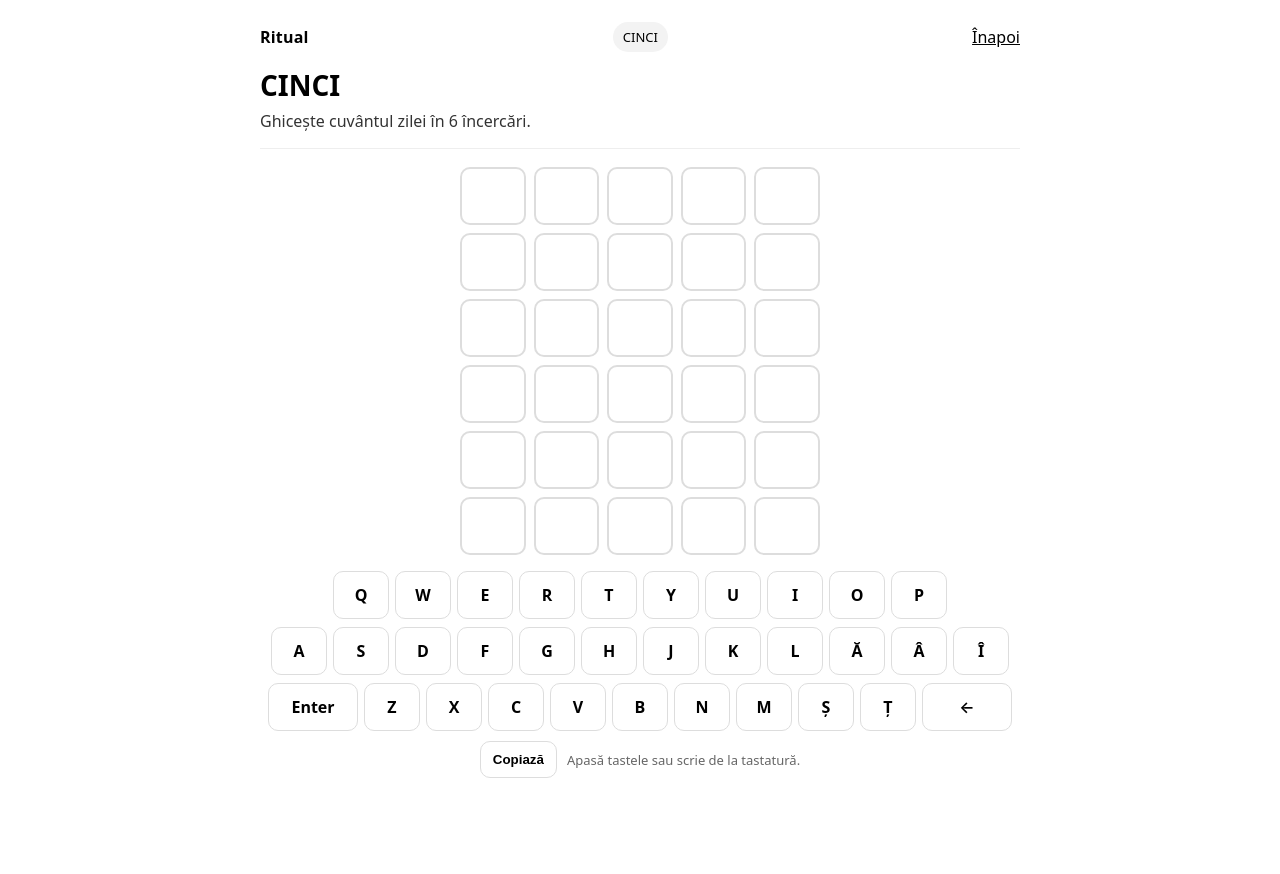
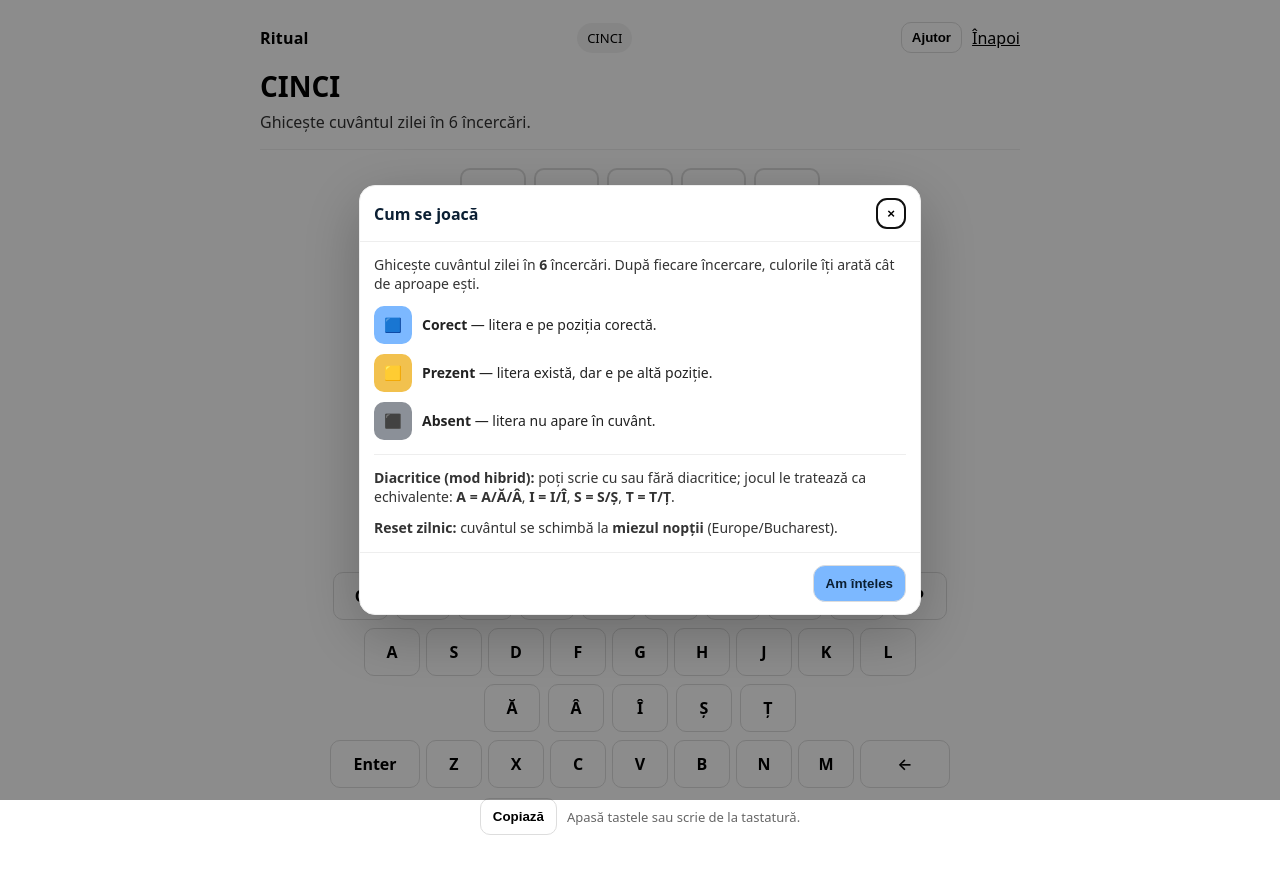
Before and after one commit to FPL-Majnun/ritual, a plain HTML site: page cinci.html in a window 1280 px wide. Before the commit the page ends 818 px from the top, so only its background shows below. Drawn offline with Linux system fonts and the light colour scheme.

Commit message:
Update cinci.html

```diff
--- a/cinci.html
+++ b/cinci.html
@@ -89,6 +89,80 @@
   z-index: 9999;
 }
 .toast.show { opacity: 1; }
+    /* Small header buttons (Ajutor / X) */
+.iconbtn{
+  border: 1px solid #ddd;
+  border-radius: 10px;
+  background: #fff;
+  padding: 8px 10px;
+  font-weight: 700;
+  cursor: pointer;
+  line-height: 1;
+}
+.iconbtn:hover { border-color: #bbb; }
+
+/* Help modal */
+.modalOverlay{
+  position: fixed;
+  inset: 0;
+  background: rgba(0,0,0,.45);
+  display: none;
+  align-items: center;
+  justify-content: center;
+  padding: 18px;
+  z-index: 10000;
+}
+.modalOverlay.show{ display:flex; }
+.modal{
+  width: min(560px, 100%);
+  background: #fff;
+  border-radius: 16px;
+  border: 1px solid #eee;
+  box-shadow: 0 18px 60px rgba(0,0,0,.25);
+  overflow: hidden;
+}
+.modalHead{
+  display:flex;
+  align-items:center;
+  justify-content: space-between;
+  gap: 10px;
+  padding: 12px 14px;
+  border-bottom: 1px solid #eee;
+}
+.modalTitle{ font-weight: 800; font-size: 16px; color: var(--ink); }
+.modalBody{ padding: 14px; color:#222; font-size: 14px; line-height: 1.35; }
+.modalFoot{
+  display:flex;
+  justify-content: flex-end;
+  padding: 12px 14px;
+  border-top: 1px solid #eee;
+}
+.primaryBtn{
+  border: 1px solid #ddd;
+  border-radius: 12px;
+  background: var(--correct);
+  color: var(--ink);
+  font-weight: 800;
+  padding: 10px 12px;
+  cursor: pointer;
+}
+.primaryBtn:hover{ filter: brightness(0.98); }
+
+.legend{ display:flex; flex-direction:column; gap:10px; margin: 10px 0 0; }
+.legendRow{ display:flex; gap:10px; align-items:center; }
+.miniCell{
+  width: 34px; height: 34px;
+  border-radius: 10px;
+  display:flex; align-items:center; justify-content:center;
+  font-weight: 900;
+  border: 2px solid transparent;
+}
+.miniCell.correct{ background: var(--correct); color: var(--ink); border-color: var(--correct); }
+.miniCell.present{ background: var(--present); color: var(--ink); border-color: var(--present); }
+.miniCell.absent{ background: var(--absent); color: #fff; border-color: var(--absent); }
+
+/* Make the diacritics row feel intentional */
+.row.diacritics{ gap: 8px; }
   </style>
     <script src="./wordlists/allowed5.js"></script>
   <script src="./wordlists/answers5.js"></script>
@@ -96,10 +170,13 @@
 <body>
   <div id="toast" class="toast" aria-live="polite"></div>
   <div class="wrap">
-    <div class="top">
+       <div class="top">
       <div class="brand">Ritual</div>
       <div class="pill">CINCI</div>
-      <div><a href="./index.html">Înapoi</a></div>
+      <div style="display:flex; gap:10px; align-items:center;">
+        <button id="helpBtn" class="iconbtn" type="button" aria-label="Ajutor">Ajutor</button>
+        <a href="./index.html">Înapoi</a>
+      </div>
     </div>
 
     <h1>CINCI</h1>
@@ -122,21 +199,29 @@
       <div class="cell"></div><div class="cell"></div><div class="cell"></div><div class="cell"></div><div class="cell"></div>
     </div>
 
-    <div class="keyboard" aria-label="Tastatură">
+       <div class="keyboard" aria-label="Tastatură">
       <div class="row">
         <div class="key" data-k="Q">Q</div><div class="key" data-k="W">W</div><div class="key" data-k="E">E</div><div class="key" data-k="R">R</div><div class="key" data-k="T">T</div>
         <div class="key" data-k="Y">Y</div><div class="key" data-k="U">U</div><div class="key" data-k="I">I</div><div class="key" data-k="O">O</div><div class="key" data-k="P">P</div>
       </div>
+
       <div class="row">
         <div class="key" data-k="A">A</div><div class="key" data-k="S">S</div><div class="key" data-k="D">D</div><div class="key" data-k="F">F</div><div class="key" data-k="G">G</div>
         <div class="key" data-k="H">H</div><div class="key" data-k="J">J</div><div class="key" data-k="K">K</div><div class="key" data-k="L">L</div>
-        <div class="key" data-k="Ă">Ă</div><div class="key" data-k="Â">Â</div><div class="key" data-k="Î">Î</div>
       </div>
+
+      <div class="row diacritics" aria-label="Diacritice">
+        <div class="key" data-k="Ă">Ă</div>
+        <div class="key" data-k="Â">Â</div>
+        <div class="key" data-k="Î">Î</div>
+        <div class="key" data-k="Ș">Ș</div>
+        <div class="key" data-k="Ț">Ț</div>
+      </div>
+
       <div class="row">
         <div class="key wide" data-k="ENTER">Enter</div>
         <div class="key" data-k="Z">Z</div><div class="key" data-k="X">X</div><div class="key" data-k="C">C</div><div class="key" data-k="V">V</div><div class="key" data-k="B">B</div>
         <div class="key" data-k="N">N</div><div class="key" data-k="M">M</div>
-        <div class="key" data-k="Ș">Ș</div><div class="key" data-k="Ț">Ț</div>
         <div class="key wide" data-k="BACKSPACE">←</div>
       </div>
     </div>
@@ -147,6 +232,51 @@
   </button>
   <div id="msg" class="hint" style="margin:0;">Apasă tastele sau scrie de la tastatură.</div>
 </div>
+  </div>
+    <!-- Help modal -->
+  <div id="helpOverlay" class="modalOverlay" aria-hidden="true">
+    <div class="modal" role="dialog" aria-modal="true" aria-labelledby="helpTitle">
+      <div class="modalHead">
+        <div id="helpTitle" class="modalTitle">Cum se joacă</div>
+        <button id="helpClose" class="iconbtn" type="button" aria-label="Închide">×</button>
+      </div>
+
+      <div class="modalBody">
+        <p style="margin-top:0;">
+          Ghicește cuvântul zilei în <b>6</b> încercări. După fiecare încercare, culorile îți arată cât de aproape ești.
+        </p>
+
+        <div class="legend">
+          <div class="legendRow">
+            <span class="miniCell correct">🟦</span>
+            <div><b>Corect</b> — litera e pe poziția corectă.</div>
+          </div>
+          <div class="legendRow">
+            <span class="miniCell present">🟨</span>
+            <div><b>Prezent</b> — litera există, dar e pe altă poziție.</div>
+          </div>
+          <div class="legendRow">
+            <span class="miniCell absent">⬛</span>
+            <div><b>Absent</b> — litera nu apare în cuvânt.</div>
+          </div>
+        </div>
+
+        <div class="hr" style="margin:14px 0;"></div>
+
+        <p>
+          <b>Diacritice (mod hibrid):</b> poți scrie cu sau fără diacritice; jocul le tratează ca echivalente:
+          <b>A = A/Ă/Â</b>, <b>I = I/Î</b>, <b>S = S/Ș</b>, <b>T = T/Ț</b>.
+        </p>
+
+        <p style="margin-bottom:0;">
+          <b>Reset zilnic:</b> cuvântul se schimbă la <b>miezul nopții</b> (Europe/Bucharest).
+        </p>
+      </div>
+
+      <div class="modalFoot">
+        <button id="helpOk" class="primaryBtn" type="button">Am înțeles</button>
+      </div>
+    </div>
   </div>
 
   <script src="./wordlists/answers5.js"></script>
@@ -221,6 +351,44 @@ ANSWERS_5 = ANSWERS_5.filter(w => ALLOWED.has(normWord(w)))
     const keyEls = Array.from(document.querySelectorAll(".key"));
     const keyByChar = new Map(keyEls.map(k => [k.getAttribute("data-k"), k]));
     const msgEl = document.getElementById("msg");
+        // --- Help modal (first-time) ---
+    const HELP_SEEN_KEY = "ritual_cinci_seen_help_v1";
+    const helpBtn = document.getElementById("helpBtn");
+    const helpOverlay = document.getElementById("helpOverlay");
+    const helpClose = document.getElementById("helpClose");
+    const helpOk = document.getElementById("helpOk");
+
+    let helpOpen = false;
+
+    function openHelp() {
+      if (!helpOverlay) return;
+      helpOpen = true;
+      helpOverlay.classList.add("show");
+      helpOverlay.setAttribute("aria-hidden", "false");
+      document.body.style.overflow = "hidden";
+      // focus close for accessibility
+      if (helpClose) helpClose.focus();
+    }
+
+    function closeHelp(markSeen = true) {
+      if (!helpOverlay) return;
+      helpOpen = false;
+      helpOverlay.classList.remove("show");
+      helpOverlay.setAttribute("aria-hidden", "true");
+      document.body.style.overflow = "";
+      if (markSeen) localStorage.setItem(HELP_SEEN_KEY, "1");
+      if (helpBtn) helpBtn.focus();
+    }
+
+    if (helpBtn) helpBtn.addEventListener("click", () => openHelp());
+    if (helpClose) helpClose.addEventListener("click", () => closeHelp(true));
+    if (helpOk) helpOk.addEventListener("click", () => closeHelp(true));
+
+    if (helpOverlay) {
+      helpOverlay.addEventListener("click", (e) => {
+        if (e.target === helpOverlay) closeHelp(true);
+      });
+    }
 
     let row = 0;
     let col = 0;
@@ -571,6 +739,7 @@ function applyGroup(normCh, st) {
 }
 
     function handleInputToken(token) {
+            if (helpOpen) return;
       if (!token) return;
       if (token === "ENTER") return submitRow();
       if (token === "BACKSPACE") return backspace();
@@ -589,6 +758,14 @@ function applyGroup(normCh, st) {
 
     // Physical keyboard
     document.addEventListener("keydown", (e) => {
+        // If help modal is open: allow ESC to close, block gameplay typing
+  if (helpOpen) {
+    if (e.key === "Escape") {
+      e.preventDefault();
+      closeHelp(true);
+    }
+    return;
+  }
   // Don’t interfere with browser shortcuts (Ctrl/⌘/Alt combos)
   if (e.ctrlKey || e.metaKey || e.altKey) return;
 
@@ -661,13 +838,17 @@ if (restored) {
     if (guess.length === COLS) {
       const states = scoreGuess(normWord(guess), ANSWER_NORM);
       paintRow(r, states);
-      updateKeyboard(guess, states);
+     updateKeyboard(normWord(guess), states);
     }
   }
   renderKeyboardColors();
 }
 
 saveState();
+    // Auto-open help once per browser/device
+if (!localStorage.getItem(HELP_SEEN_KEY)) {
+  setTimeout(() => openHelp(), 80);
+}
   </script>
 </body>
 </html>
```
